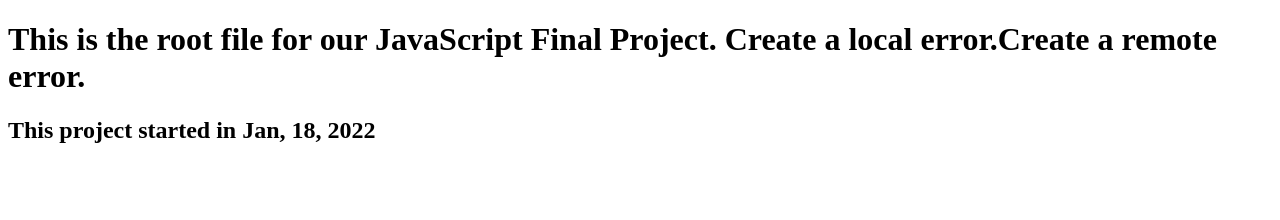
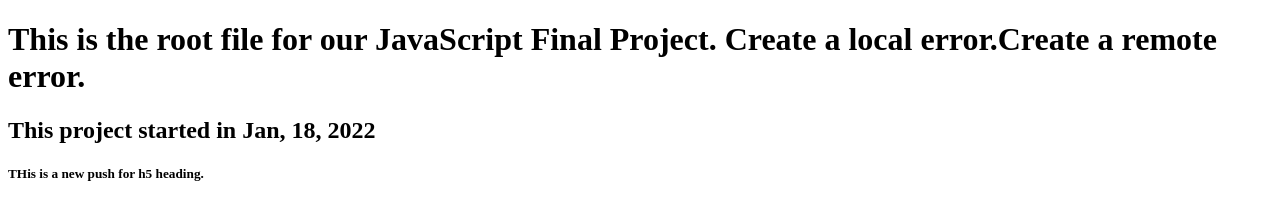
Before and after one commit to chanXVI/javaScriptFinalProject, a plain HTML site: page index.html in a window 1280 px wide. Drawn offline with Linux system fonts and the light colour scheme.

Commit message:
Added an h5 heading

```diff
--- a/index.html
+++ b/index.html
@@ -12,5 +12,6 @@
       error.Create a remote error.
     </h1>
     <h2>This project started in Jan, 18, 2022</h2>
+    <h5>THis is a new push for h5 heading.</h5>
   </body>
 </html>
```
